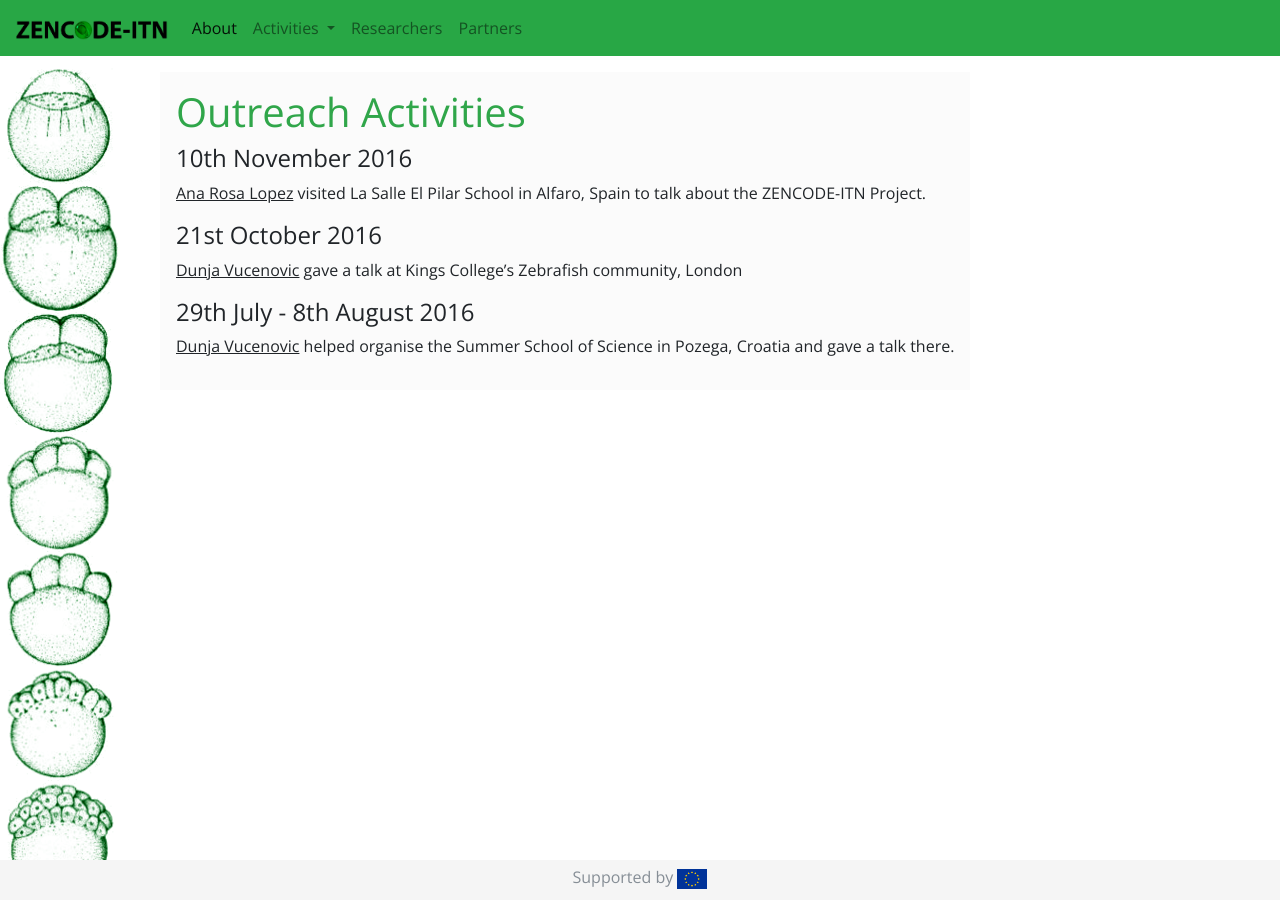
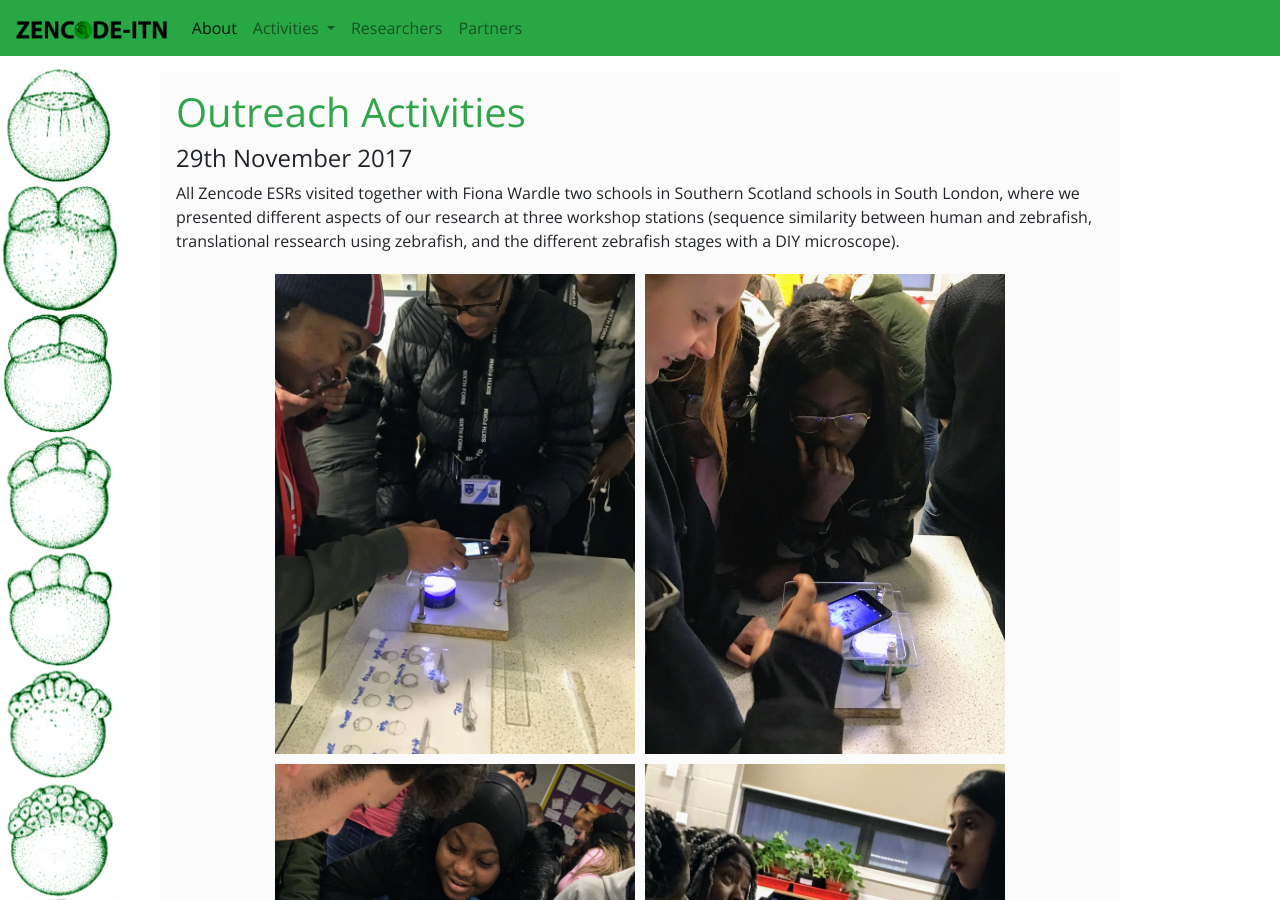
Before and after one commit to zencode-itn/zencode-itn.github.io, a Jekyll site: the page built from _posts/2017-12-15-outreach.md, in a window 1280 px wide and 900 px high. Built offline with Jekyll 4.4.1, drawn with Linux system fonts in a browser that asks for light colours; nearby versions of some CDN libraries; a script that is not in the unit is left out; comment, search, counter and statistics services are not loaded.

```diff
--- a/_posts/2017-12-15-outreach.md
+++ b/_posts/2017-12-15-outreach.md
@@ -3,6 +3,21 @@
 title: Outreach Activities
 permalink: /outreach
 ---
+#### 29th November 2017
+All Zencode ESRs visited together with Fiona Wardle two schools in Southern Scotland schools in South London, where we presented different aspects of our research at three workshop stations (sequence similarity between human and zebrafish, translational ressearch using zebrafish, and the different zebrafish stages with a DIY microscope).
+<div class="image-gallery-lg d-flex flex-row flex-wrap   justify-content-center">
+{% for image in site.static_files %}
+{% if image.path contains 'images/outreach/london/' %}
+<a href="{{ image.path }}" class="item" data-toggle="lightbox" data-gallery="gallery">
+<img src="{{ image.path }}" alt="image" class="post-image inline-block" />
+</a>
+{% endif %}
+{% endfor %}
+<video class="video-container inline-block" controls>
+  <source src="../library/images/zoom.webm" type="video/webm; codecs=vp9">
+  <source src="../library/images/zoom.mp4" type="video/mp4">
+</video>
+</div>
 
 #### 10th November 2016
 [Ana Rosa Lopez](/researchers/2017-12-08-esr-07-ana.html) visited La Salle El Pilar School in Alfaro, Spain to talk about the ZENCODE-ITN Project.
```
Also changed, not shown: _posts/2017-12-14-atc.md (+29 -16 lines), library/images/atcs/atc4-5/atc4-03.jpg (added), library/images/outreach/london/IMG_2374.jpg (added), library/images/outreach/london/IMG_2375.jpg (added), library/images/outreach/london/IMG_2376.jpg (added), library/images/outreach/london/IMG_2378.jpg (added), library/images/outreach/london/IMG_2379.jpg (added), library/images/outreach/london/IMG_2383.jpg (added), library/images/outreach/london/IMG_2384.jpg (added), library/images/outreach/london/IMG_2392.jpg (added), library/images/outreach/london/IMG_2394.jpg (added), library/images/outreach/london/IMG_2397.jpg (added), 1 other file.
